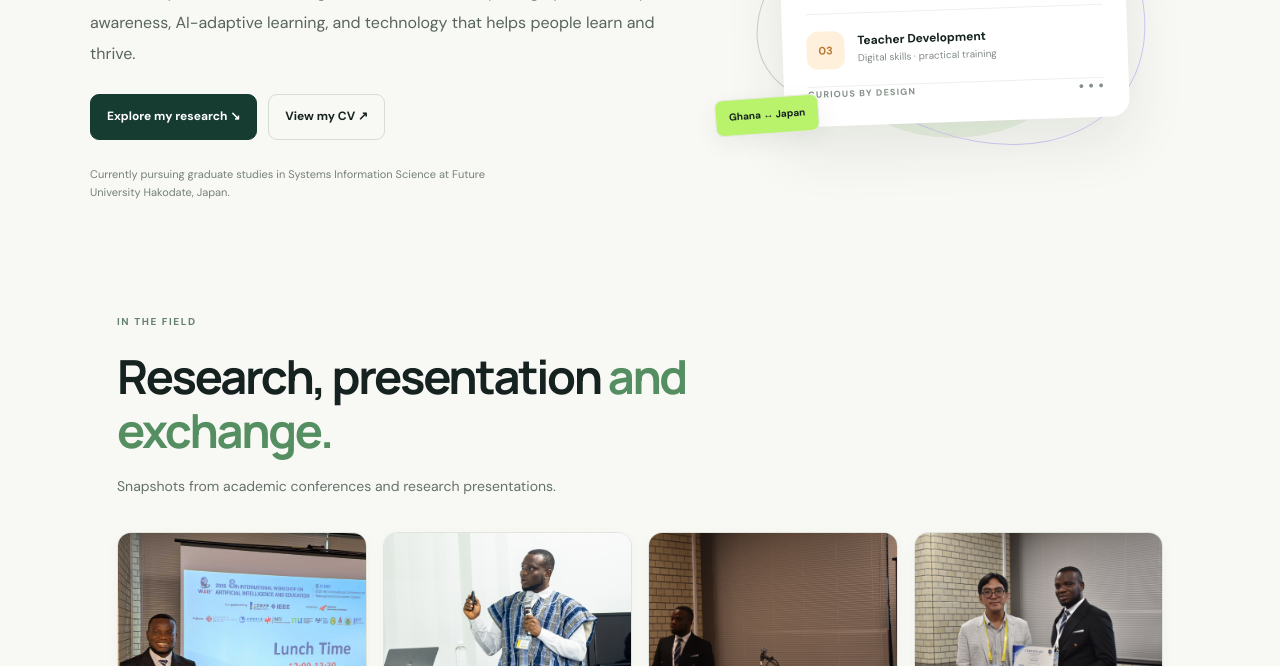
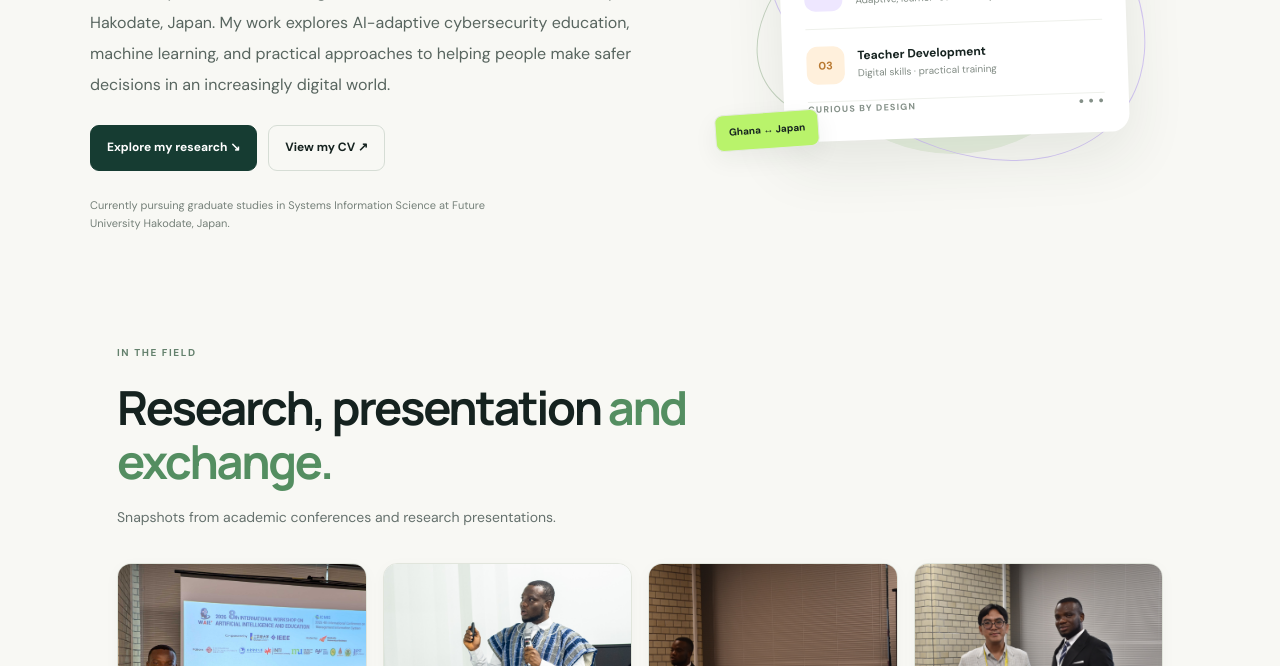
Before and after one commit to Kwequ-paul/paulteye.org, a plain HTML site: page index.html in a window 1280 px wide. Shown: the part 434-1100 px from the top of the page. Drawn offline with Linux system fonts and the light colour scheme; no server answers.

Commit message:
Revise hero section content in index.html
Updated the introduction and focus areas in the hero section to reflect current research interests and educational background.

```diff
--- a/index.html
+++ b/index.html
@@ -1,5 +1,7 @@
 <!doctype html><html lang="en"><head><meta charset="utf-8"><meta name="viewport" content="width=device-width,initial-scale=1"><meta name="description" content="Home — Paul Teye, educator and graduate researcher."><title>Home | Paul Teye</title><link rel="stylesheet" href="styles.css"></head><body><header class="header"><a class="brand" href="index.html"><span class="mark">PT</span><span>Paul Teye</span></a><button class="menu" aria-label="Toggle navigation" aria-expanded="false">☰</button><nav class="nav"><a href="index.html">Home</a><a href="index.html#about">About</a><a href="education.html">Education</a><a href="experience.html">Experience</a><a href="research.html">Research</a><a href="projects.html">Projects</a><a href="publications.html">Publications</a><a href="cv.html">CV</a><a class="navbutton" href="contact.html">Contact ↗</a></nav></header><main>
-<div class="wrap hero"><div><p class="eyebrow">Educator · Researcher · Technology Enthusiast</p><h1>AI &amp; <span class="accent">Cybersecurity</span> Researcher.</h1><p class="intro">I’m Paul Teye, an educator and graduate researcher exploring cybersecurity awareness, AI-adaptive learning, and technology that helps people learn and thrive.</p><div class="actions"><a class="btn primary" href="research.html">Explore my research ↘</a><a class="btn" href="cv.html">View my CV ↗</a></div><p class="hero-note">Currently pursuing graduate studies in Systems Information Science at Future University Hakodate, Japan.</p></div><div class="visual"><div class="orb"></div><div class="orb two"></div><div class="focusbox"><div class="focushead"><span>FOCUS AREAS</span><span>✳</span></div><div class="focusrow"><span class="num">01</span><div><b>Cybersecurity</b><small>Awareness · behavior · resilience</small></div></div><div class="focusrow"><span class="num">02</span><div><b>AI in Education</b><small>Adaptive, learner-centered systems</small></div></div><div class="focusrow"><span class="num">03</span><div><b>Teacher Development</b><small>Digital skills · practical training</small></div></div><div class="focushead"><span>CURIOUS BY DESIGN</span><span>● ● ●</span></div></div><span class="float a">Learn · Design · Improve</span><span class="float b">Ghana ↔ Japan</span></div></div>
+<div class="wrap hero"><div><p class="eyebrow">Educator · Researcher · Technology Enthusiast</p><h1>AI &amp; <span class="accent">Cybersecurity</span> Researcher.</h1><p class="intro">
+  I’m Paul Teye, an educator and graduate researcher at Future University Hakodate, Japan. My work explores AI-adaptive cybersecurity education, machine learning, and practical approaches to helping people make safer decisions in an increasingly digital world.
+</p><div class="actions"><a class="btn primary" href="research.html">Explore my research ↘</a><a class="btn" href="cv.html">View my CV ↗</a></div><p class="hero-note">Currently pursuing graduate studies in Systems Information Science at Future University Hakodate, Japan.</p></div><div class="visual"><div class="orb"></div><div class="orb two"></div><div class="focusbox"><div class="focushead"><span>FOCUS AREAS</span><span>✳</span></div><div class="focusrow"><span class="num">01</span><div><b>Cybersecurity</b><small>Awareness · behavior · resilience</small></div></div><div class="focusrow"><span class="num">02</span><div><b>AI in Education</b><small>Adaptive, learner-centered systems</small></div></div><div class="focusrow"><span class="num">03</span><div><b>Teacher Development</b><small>Digital skills · practical training</small></div></div><div class="focushead"><span>CURIOUS BY DESIGN</span><span>● ● ●</span></div></div><span class="float a">Learn · Design · Improve</span><span class="float b">Ghana ↔ Japan</span></div></div>
 <section class="section" style="padding-top:24px;padding-bottom:28px"><div class="wrap"><div class="sectionhead"><p class="eyebrow">IN THE FIELD</p><h2>Research, presentation <span class="accent">and exchange.</span></h2><p class="lede">Snapshots from academic conferences and research presentations.</p></div><div class="photo-grid"><figure><img src="assets/paul-teye-conference-portrait.jpg" alt="Paul Teye at an international AI and education conference"><figcaption>At the WAIE 2026 conference in Sapporo</figcaption></figure><figure><img src="assets/paul-teye-presenting.jpg" alt="Paul Teye presenting research in traditional Ghanaian attire"><figcaption>Sharing research and perspectives</figcaption></figure><figure><img src="assets/paul-teye-presenting-stage.jpeg" alt="Paul Teye speaking at a conference podium"><figcaption>Research presentation</figcaption></figure><figure><img src="assets/paul-teye-conference-certificate.jpeg" alt="Paul Teye receiving a conference participation certificate"><figcaption>Academic exchange and recognition</figcaption></figure></div></div></section>
 <div class="strip">My work sits at the intersection of <strong>learning, digital safety, research, and community impact.</strong></div>
 <section class="section" id="about"><div class="wrap"><div class="sectionhead"><p class="eyebrow">01 / ABOUT</p><h2>Education is my foundation.<br><span class="muted">Technology is my toolkit.</span></h2><p class="lede">I began my professional journey as a teacher in Ghana, where I saw how education can open doors—and how digital technologies bring both opportunities and risks. That experience continues to shape my approach to research and technology.</p></div><div class="grid three"><article class="card"><span class="label">01 / PEOPLE</span><h3>Human-centered</h3><p>Start with people, their contexts, and their real needs.</p></article><article class="card"><span class="label">02 / EVIDENCE</span><h3>Research-led</h3><p>Use research and evaluation to understand problems and improve decisions.</p></article><article class="card"><span class="label">03 / IMPACT</span><h3>Practical by design</h3><p>Turn knowledge into useful learning experiences and community value.</p></article></div></div></section>
```
